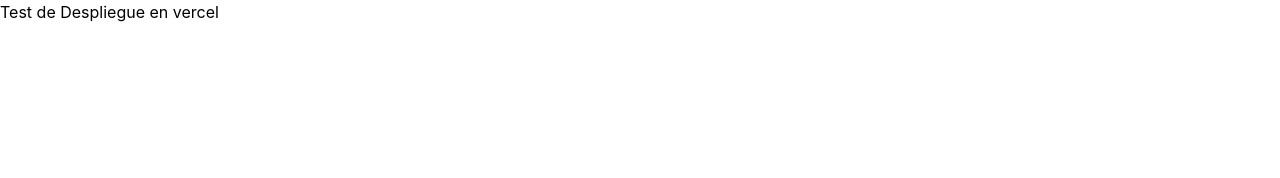
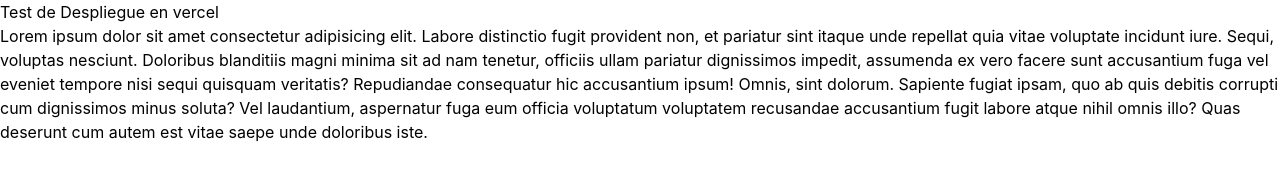
Before and after one commit to RicardoMirandadev/test-vercel, a website built with Vite: page index.html in a window 1280 px wide. Built offline with nearby package versions, Linux system fonts and the light colour scheme.

Commit message:
parrafo agregado

```diff
--- a/index.html
+++ b/index.html
@@ -9,5 +9,6 @@
   </head>
   <body>
     <h1>Test de Despliegue en vercel</h1>
+    <p>Lorem ipsum dolor sit amet consectetur adipisicing elit. Labore distinctio fugit provident non, et pariatur sint itaque unde repellat quia vitae voluptate incidunt iure. Sequi, voluptas nesciunt. Doloribus blanditiis magni minima sit ad nam tenetur, officiis ullam pariatur dignissimos impedit, assumenda ex vero facere sunt accusantium fuga vel eveniet tempore nisi sequi quisquam veritatis? Repudiandae consequatur hic accusantium ipsum! Omnis, sint dolorum. Sapiente fugiat ipsam, quo ab quis debitis corrupti cum dignissimos minus soluta? Vel laudantium, aspernatur fuga eum officia voluptatum voluptatem recusandae accusantium fugit labore atque nihil omnis illo? Quas deserunt cum autem est vitae saepe unde doloribus iste.</p>
   </body>
 </html>
```
